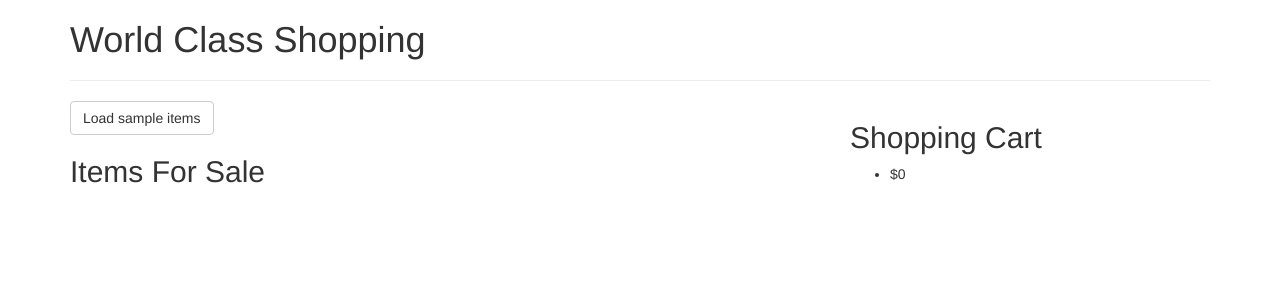
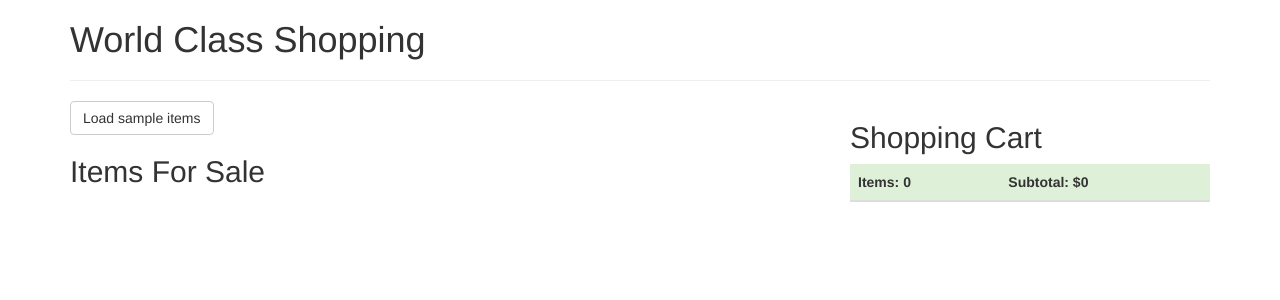
Before and after one commit to onebree/shopping-cart, a React (Create React App) app: page / in a window 1280 px wide. Shown: the top 300 px of the page. Built offline with nearby package versions, Linux system fonts and the light colour scheme.

Commit message:
Add header row to Cart

```diff
--- a/src/components/Cart.js
+++ b/src/components/Cart.js
@@ -4,19 +4,30 @@ class Cart extends React.Component {
   render() {
     const cartIds = Object.keys(this.props.cart);
 
+    const count = cartIds.reduce((prevCount, key) => {
+      return prevCount + this.props.cart[key];
+    }, 0);
+
     const total = cartIds.reduce((prevTotal, key) => {
       const item = this.props.items[key];
-      const count = this.props.cart[key];
+      const quantity = this.props.cart[key];
 
-      return prevTotal + (count * item.price || 0);
+      return prevTotal + (quantity * item.price || 0);
     }, 0);
 
     return (
       <div className="cart">
         <h2>Shopping Cart</h2>
-        <ul className="cart-items">
-          <li className="cart-total">${total}</li>
-        </ul>
+        <table className="table">
+          <thead>
+            <tr className="success">
+              <th>Items: {count}</th>
+              <th className="cart-total">Subtotal: ${total}</th>
+            </tr>
+          </thead>
+          <tbody className="cart-items">
+          </tbody>
+        </table>
       </div>
     )
   }
```
